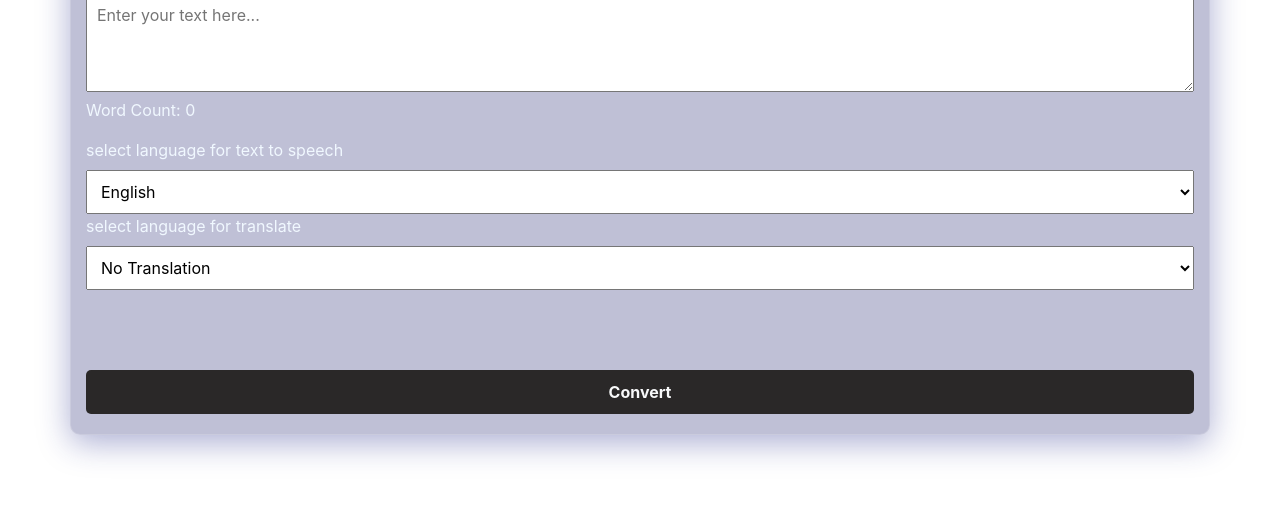
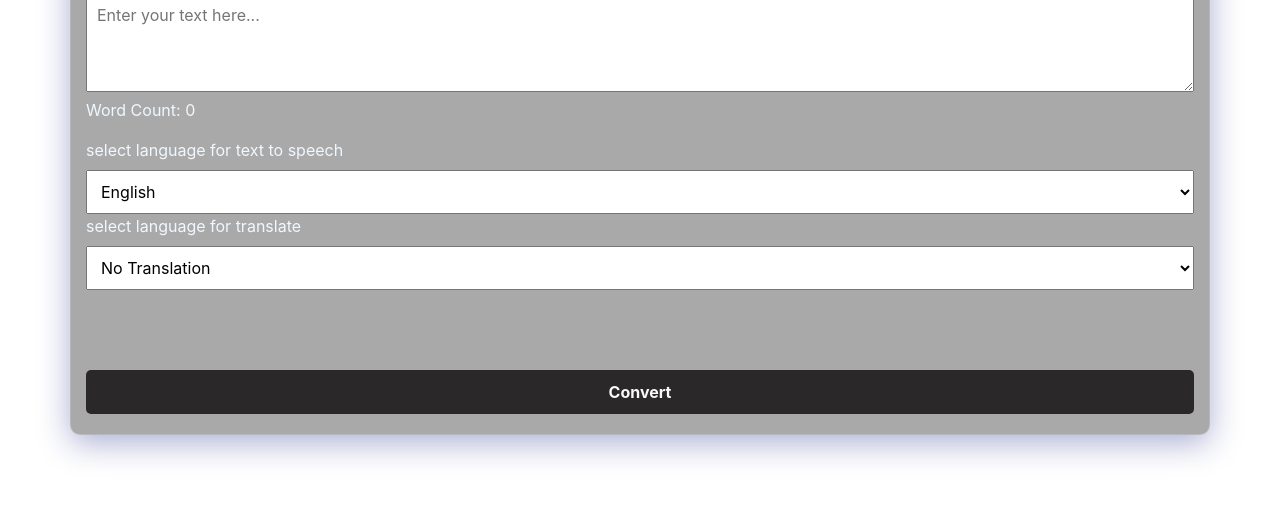
Before and after one commit to surendranp/text-to-voice, a website: page public/index.html in a window 1280 px wide. Shown: the part 185-697 px from the top of the page. Drawn offline with nearby package versions, Linux system fonts and the light colour scheme.

Commit message:
test_21.11.2024_21.20

```diff
--- a/public/style.css
+++ b/public/style.css
@@ -13,7 +13,7 @@ body {
     padding: 20px;
     /* border: 1px solid #ccc; */
     /* border-radius: 10px; */
-    background: rgba( 3, 4, 94, 0.25 );
+    background: rgba( 13, 10, 10, 0.35 );
     box-shadow: 0 8px 32px 0 rgba( 31, 38, 135, 0.37 );
     backdrop-filter: blur( 4px );
     -webkit-backdrop-filter: blur( 4px );
```
